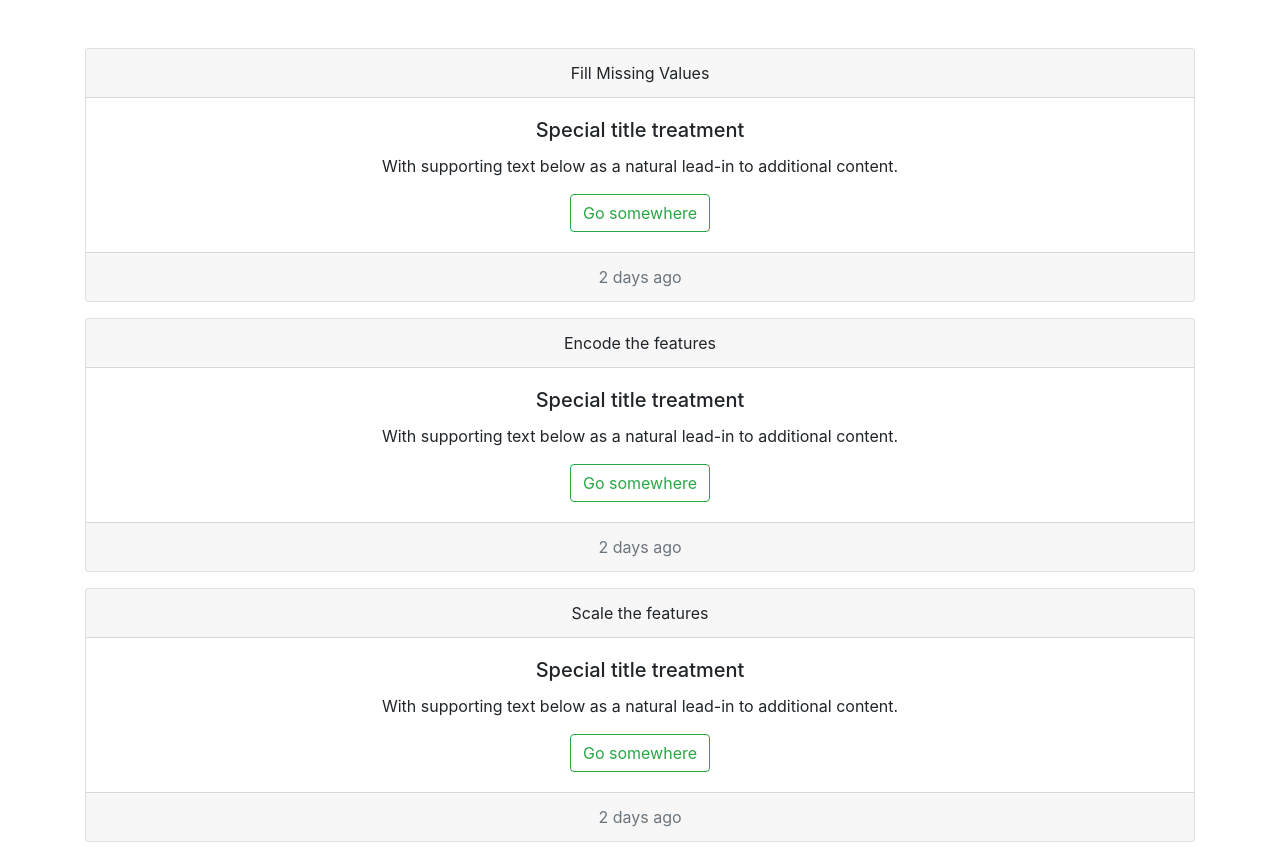
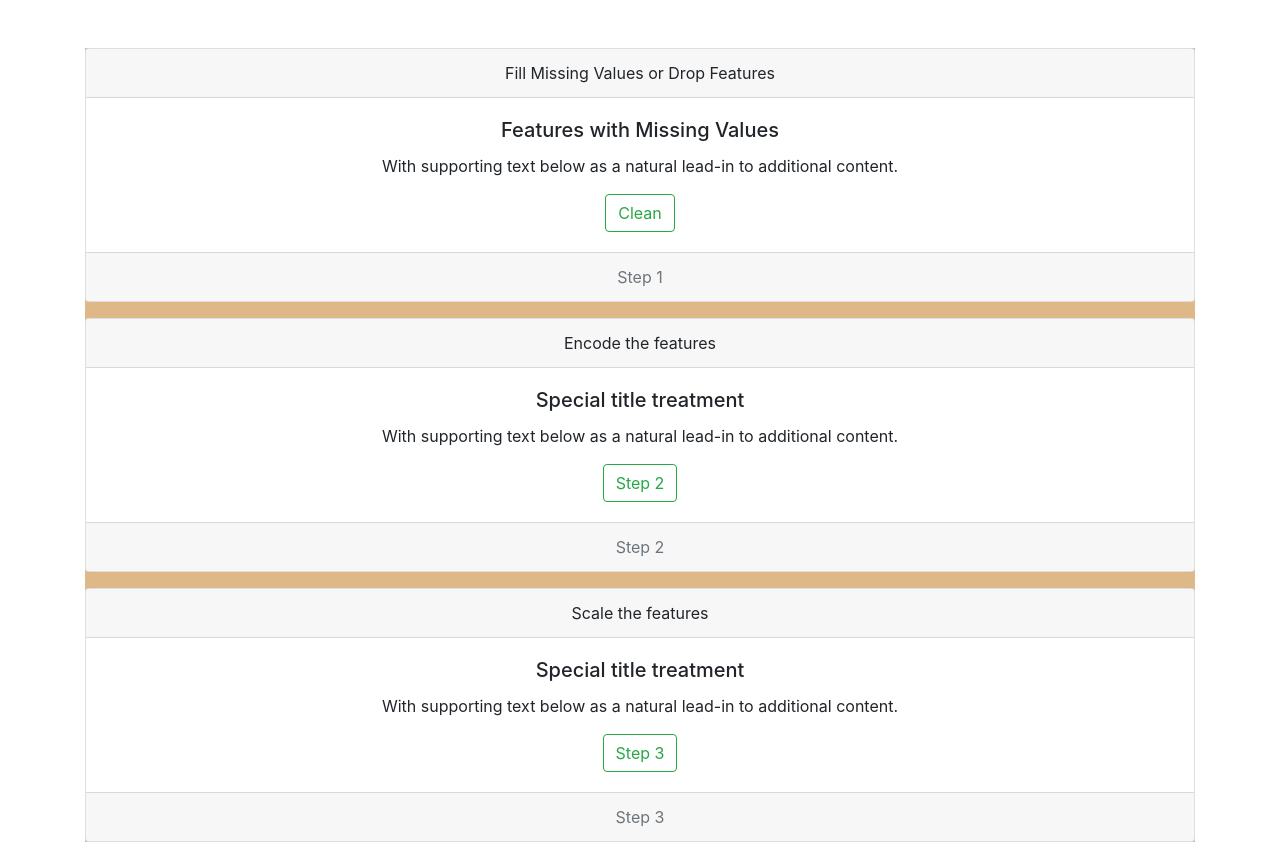
Before and after one commit to anmolk11/Preprocessing-Engine, a Flask app: page /data_clean in a window 1280 px wide. Run offline with Flask 3, Linux system fonts and the light colour scheme; some libraries are stand-ins or nearby versions.

Commit message:
cleaning options working

```diff
--- a/main.py
+++ b/main.py
@@ -1,7 +1,7 @@
 from flask import Flask,render_template,request,session
 import pandas as pd
 
-from engine import process
+from engine import process,debug
 
 app = Flask(__name__)
 app.secret_key = 'A7x2bL#8pK9!'
@@ -13,6 +13,17 @@ def index():
         session['file_name'] = file.filename
         file.save(f'static\data\{file.filename}')
         vals = process(session['file_name'])
+        miss = {
+            'Feature' : [],
+            'Category' : [],
+            'Missing' : []
+        }
+        for f,c,v in zip(vals['Feature'],vals['Category'],vals['% of Missing Values']):
+            if v > 0:
+                miss['Feature'].append(f)
+                miss['Category'].append(c)
+                miss['Missing'].append(v)
+        session['miss_info'] = miss
         return render_template('display.html', table = vals['table'],table_name = vals['table_name'],data = vals['data'])
 
     else:
@@ -24,7 +35,33 @@ def cleaning():
 
 @app.route('/fill_missing')
 def fill_missing():
-    return render_template('fill_missing.html')
+    df = pd.DataFrame(session['miss_info'])
+    df.sort_values(by = 'Missing',ascending = False,inplace = True)
+    df_html = df.to_html(index = False)
+    prompt_data = []
+    for feat,cat in zip(session['miss_info']['Feature'],session['miss_info']['Category']):
+        if cat == 'Categorical' or cat == 'Binary':
+            prompt = {
+                'question' : feat,
+                'options' : ['Drop the Feature','Fill with Mode']
+            }
+        else:
+            prompt = {
+                'question' : feat,
+                'options' : ['Drop the feature','Fill with Mean','Fill with Median']
+            }
+        prompt_data.append(prompt)
+    return render_template('fill_missing.html',data = df_html,prompt_data = prompt_data)
+
+@app.route('/process_fill_missing',methods=['POST'])
+def process_fill_missing():
+    selected_values = {}
+    for question in request.form:
+        selected_values[question] = request.form[question]
+
+    # Process the selected values as needed
+    return f'Selected values: {selected_values}'
+
 
 @app.route('/encode_features')
 def encode_features():
@@ -34,5 +71,9 @@ def encode_features():
 def scale_normalize():
     return render_template('scale_normalize.html')
 
+# ----------------------------- Testing area -----------------------------------------------
+
+
 if __name__ == '__main__':
     app.run(debug = True)
+    # os.remove(f"static\data\{session['file_name']}")
--- a/templates/clean.html
+++ b/templates/clean.html
@@ -5,10 +5,8 @@
   <meta charset="UTF-8">
   <meta name="viewport" content="width=device-width, initial-scale=1.0">
   <title>Data Processing Options</title>
-  <!-- Bootstrap CSS -->
   <link rel="stylesheet" href="https://stackpath.bootstrapcdn.com/bootstrap/4.5.2/css/bootstrap.min.css">
   <style>
-    /* Custom CSS for animation */
     .fade-in {
       animation: fadeIn 1.0s ease-in-out;
     }
@@ -24,29 +22,30 @@
     }
 
     .option {
-
+      background-color: burlywood;
     }
 
     .option .inner-div {
       margin-bottom: 16px;
-      /* Adjust the margin as needed */
     }
+
+
   </style>
 </head>
+
 <body class="container mt-5 fade-in"> <!-- Add the fade-in class -->
-  {{data}}
   <div class="option">
     <div class="card text-center inner-div">
       <div class="card-header">
-        Fill Missing Values
+        Fill Missing Values or Drop Features
       </div>
       <div class="card-body">
-        <h5 class="card-title">Special title treatment</h5>
+        <h5 class="card-title">Features with Missing Values</h5>
         <p class="card-text">With supporting text below as a natural lead-in to additional content.</p>
-        <a href="#" class="btn btn-outline-success">Go somewhere</a>
+        <a href="/fill_missing" class="btn btn-outline-success">Clean</a>
       </div>
       <div class="card-footer text-muted">
-        2 days ago
+        Step 1
       </div>
     </div>
 
@@ -59,10 +58,10 @@
       <div class="card-body">
         <h5 class="card-title">Special title treatment</h5>
         <p class="card-text">With supporting text below as a natural lead-in to additional content.</p>
-        <a href="#" class="btn btn-outline-success">Go somewhere</a>
+        <a href="encode_features" class="btn btn-outline-success">Step 2</a>
       </div>
       <div class="card-footer text-muted">
-        2 days ago
+        Step 2
       </div>
     </div>
 
@@ -75,10 +74,10 @@
       <div class="card-body">
         <h5 class="card-title">Special title treatment</h5>
         <p class="card-text">With supporting text below as a natural lead-in to additional content.</p>
-        <a href="#" class="btn btn-outline-success">Go somewhere</a>
+        <a href="scale_normalize" class="btn btn-outline-success">Step 3</a>
       </div>
       <div class="card-footer text-muted">
-        2 days ago
+        Step 3
       </div>
     </div>
   </div>
```
Also changed, not shown: engine.py (+15 -2 lines), static/css/style_index.css (+10 -0 lines), templates/fill_missing.html (+46 -2 lines).
